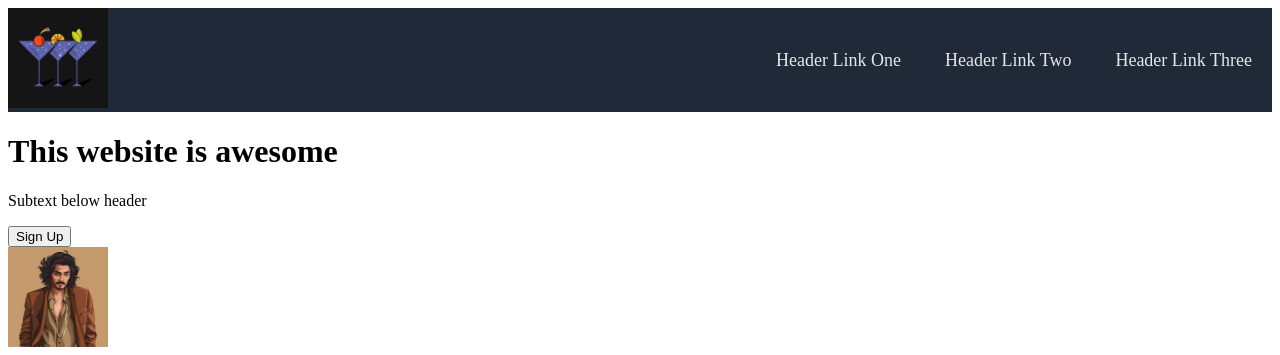
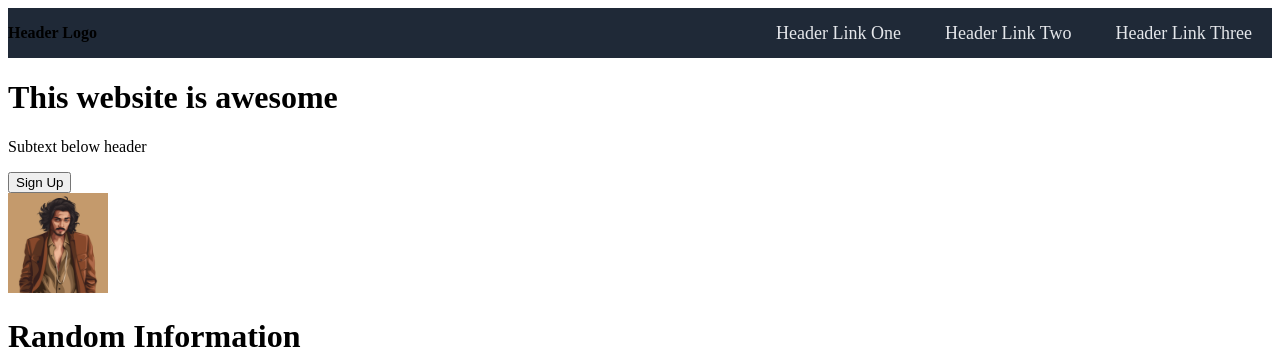
Before and after one commit to NightlyGamin/landing-page, a plain HTML site: page index.html in a window 1280 px wide. Shown: the top 355 px of the page. Drawn offline with Linux system fonts and the light colour scheme; files whose address does not match are found by name.

Commit message:
Final Commit

```diff
--- a/index.html
+++ b/index.html
@@ -11,7 +11,7 @@
 
             <div class="header">
                 <div class="logo">
-                    <img src="/home/kneher/repos/landing-page/images/logo.png">
+                  <p><strong>Header Logo</strong></p>
                 </div>
                 <div class="header-links">
                         <a href> Header Link One</a>
```
